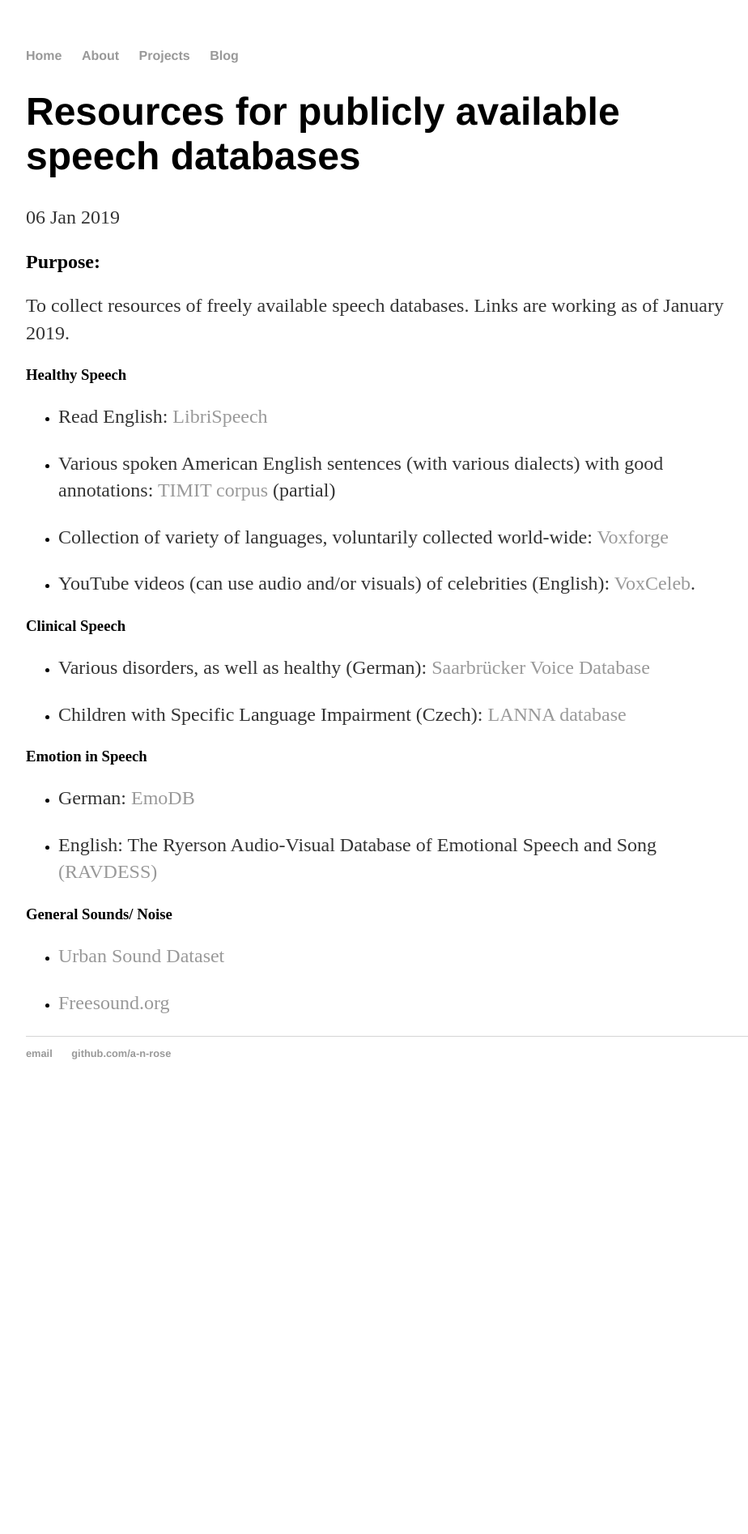
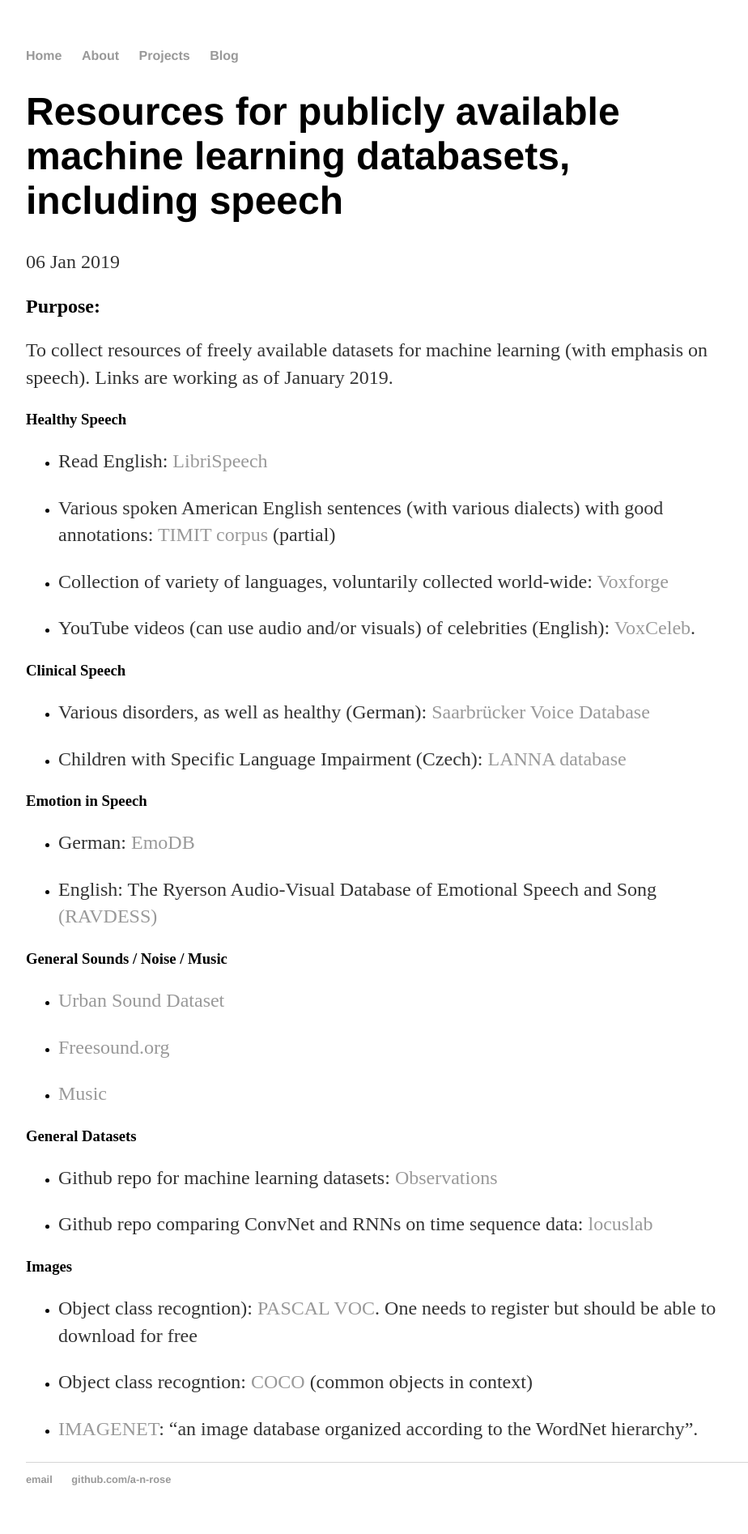
Before and after one commit to a-n-rose/a-n-rose.github.io, a Jekyll site: the page built from _posts/2019-01-06-resources-publicly-available-speech-databases.md, in a window 1280 px wide. Shown: the whole page at 81% size, without its empty margins (160-1084 px from the left). Built offline with Jekyll 4.4.1, drawn with Linux system fonts in a browser that asks for light colours; before the commit the page ends 1368 px from its top, so only the background shows below that.

Commit message:
broadened post to cover non-sound related datasets/databases

```diff
--- a/_posts/2019-01-06-resources-publicly-available-speech-databases.md
+++ b/_posts/2019-01-06-resources-publicly-available-speech-databases.md
@@ -1,12 +1,12 @@
 ---
 layout: post
-title: "Resources for publicly available speech databases"
+title: "Resources for publicly available machine learning databasets, including speech"
 date: 2019-01-06
 ---
 
 
 ## Purpose:
-To collect resources of freely available speech databases. Links are working as of January 2019.
+To collect resources of freely available datasets for machine learning (with emphasis on speech). Links are working as of January 2019.
 
 ### Healthy Speech
 
@@ -30,8 +30,24 @@
 
 * English: The Ryerson Audio-Visual Database of Emotional Speech and Song <a href="https://zenodo.org/record/1188976">(RAVDESS)</a>
 
-### General Sounds/ Noise
+### General Sounds / Noise / Music
 
 * <a href="https://urbansounddataset.weebly.com/urbansound.html">Urban Sound Dataset</a>
 
 * <a href="https://freesound.org/">Freesound.org</a>
+
+* <a href="http://www-etud.iro.umontreal.ca/~boulanni/icml2012">Music</a>
+
+### General Datasets
+
+* Github repo for machine learning datasets: <a href="https://github.com/edwardlib/observations">Observations</a>
+
+* Github repo comparing ConvNet and RNNs on time sequence data: <a href="https://github.com/locuslab/TCN">locuslab</a>
+
+### Images
+
+* Object class recogntion): <a href="http://host.robots.ox.ac.uk/pascal/VOC/">PASCAL VOC</a>. One needs to register but should be able to download for free
+
+* Object class recogntion: <a href="http://cocodataset.org/#download">COCO</a> (common objects in context)
+
+* <a href="http://image-net.org/download">IMAGENET</a>: "an image database organized according to the WordNet hierarchy".
```
